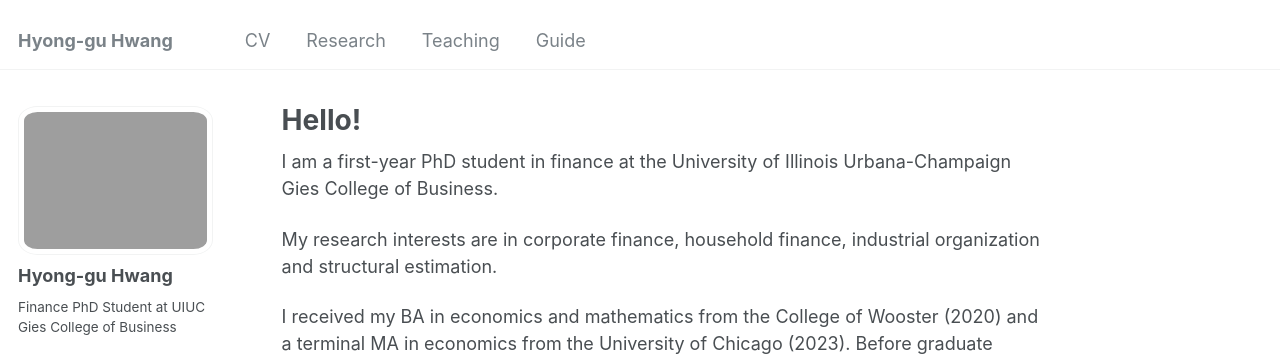
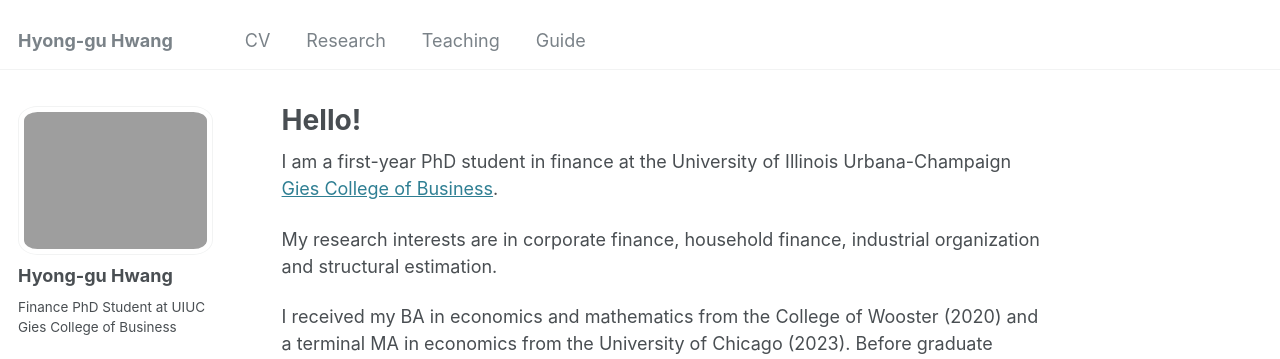
Before and after one commit to hyonggu-hwang/hyonggu-hwang.github.io, a Jekyll site: the page built from _pages/about.md, in a window 1280 px wide. Shown: the top 359 px of the page. Built offline with Jekyll 4.4.1, drawn with Linux system fonts in a browser that asks for light colours; part of the change alters nothing that is shown.

Commit message:
add UIUC Gies website link

```diff
--- a/_pages/about.md
+++ b/_pages/about.md
@@ -7,7 +7,7 @@ redirect_from:
   - /about.html
 ---
 
-I am a first-year PhD student in finance at the University of Illinois Urbana-Champaign Gies College of Business.
+I am a first-year PhD student in finance at the University of Illinois Urbana-Champaign [Gies College of Business](https://giesbusiness.illinois.edu).
 
 My research interests are in corporate finance, household finance, industrial organization and structural estimation.
 
```
